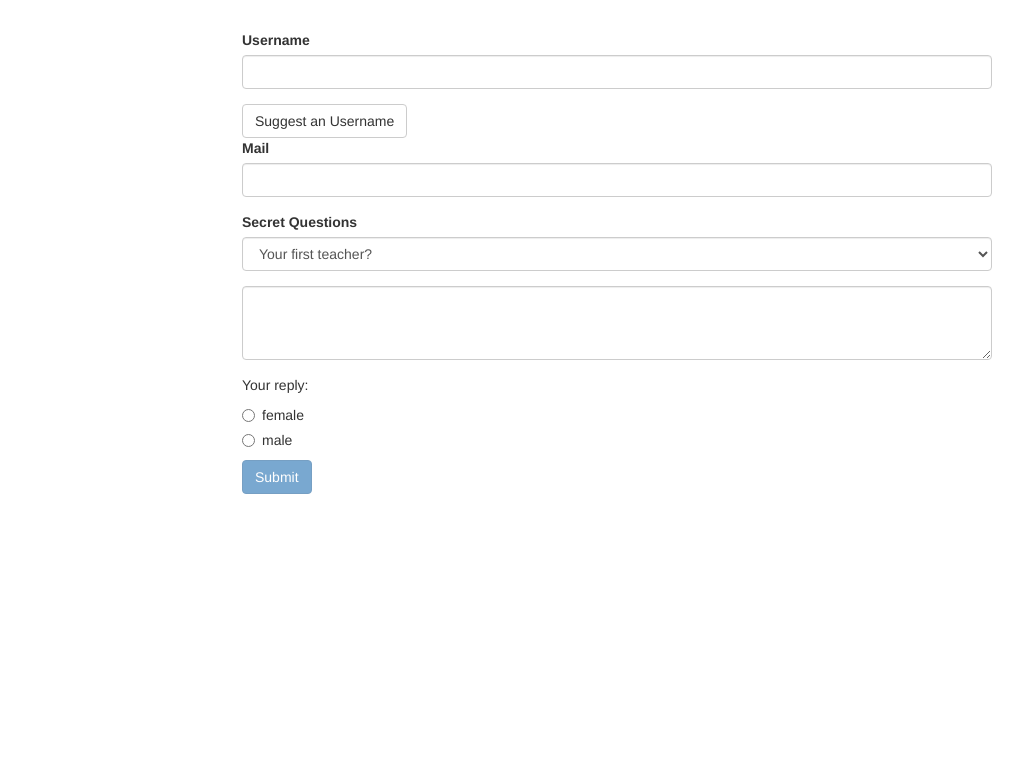
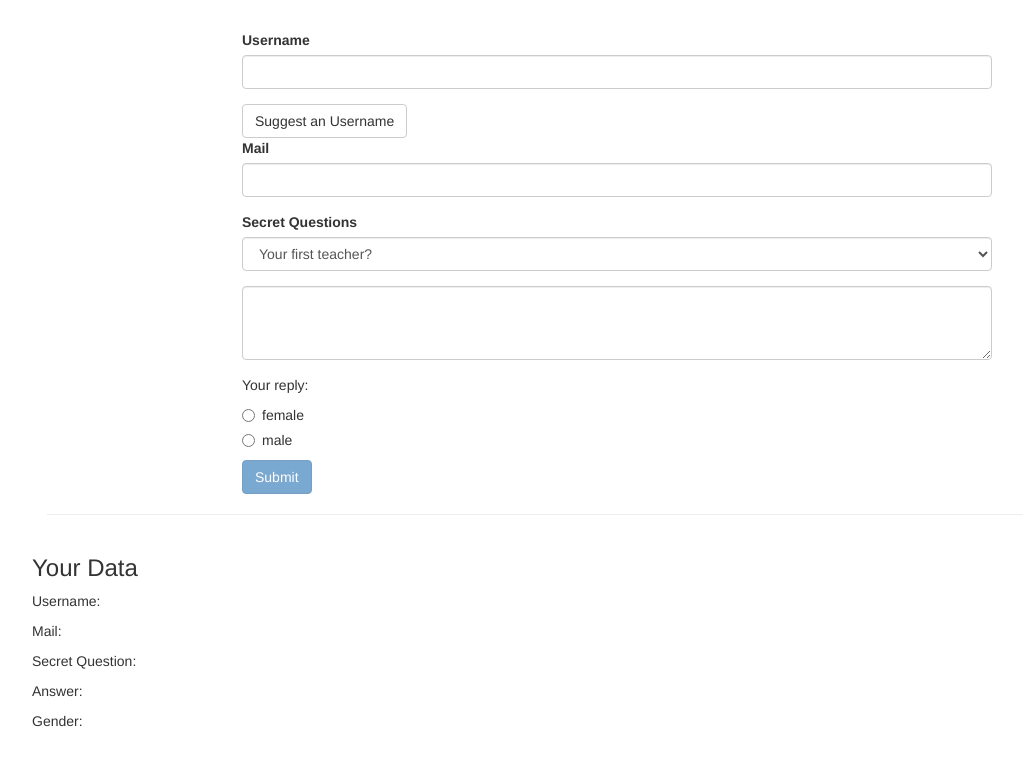
Before and after one commit to estherMC/ng-forms, an Angular app: page / in a window 1280 px wide. Shown: the top 766 px of the page, without its empty margins (23-1046 px from the left). Built offline with nearby package versions, Linux system fonts and the light colour scheme.

Commit message:
:sparkles: use data of forms when submit

```diff
--- a/src/app/app.component.html
+++ b/src/app/app.component.html
@@ -76,4 +76,14 @@
       </form>
     </div>
   </div>
+  <hr>
+  <div class="row">
+    <div class="col-xs-12" *ngIf="submitted"></div>
+    <h3>Your Data</h3>
+    <p>Username: {{ user.username }}</p>
+    <p>Mail: {{ user.email }}</p>
+    <p>Secret Question: {{ user.secretQuestion }}</p>
+    <p>Answer: {{user.answer }}</p>
+    <p>Gender: {{user.gender}} </p>
+  </div>
 </div>
--- a/src/app/app.component.ts
+++ b/src/app/app.component.ts
@@ -11,6 +11,14 @@
   defaultQuestion = 'teacher';
   answer = '';
   genders = ['female', 'male'];
+  user = {
+    username: '',
+    email: '',
+    secretQuestion: '',
+    answer: '',
+    gender: ''
+  };
+  submitted = false;
 
   suggestUserName() {
     const suggestedName = 'Superuser';
@@ -38,6 +46,12 @@
   // }
 
   onSubmit(){
+    this.submitted = true;
     console.log(this.signupForm);
+    this.user.username = this.signupForm.value.userData.username;
+    this.user.email = this.signupForm.value.userData.email;
+    this.user.secretQuestion = this.signupForm.value.secret;
+    this.user.answer = this.signupForm.value.questionAnswer;
+    this.user.gender = this.signupForm.value.gender;
   }
 }
```
